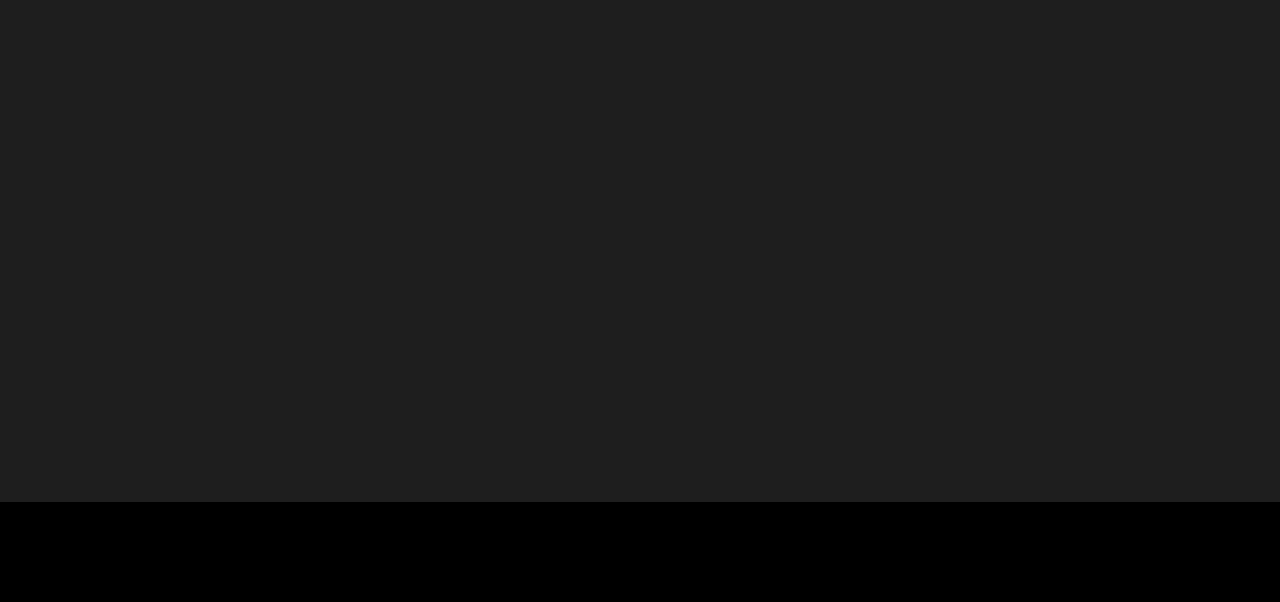
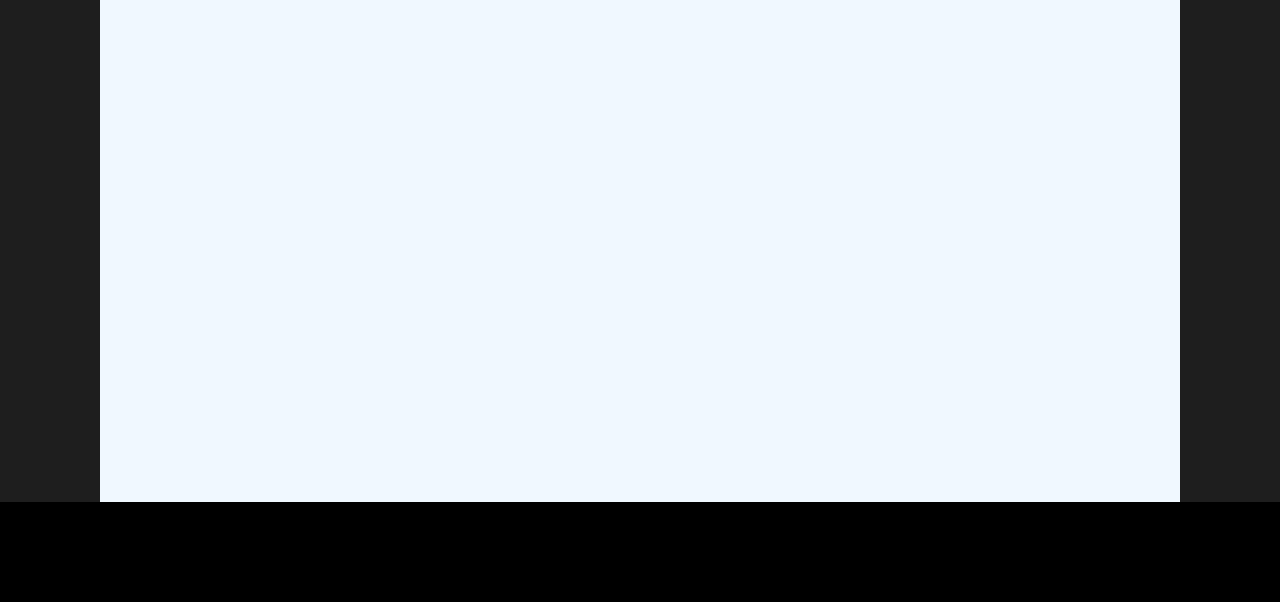
Before and after one commit to SamWebCody/samwebcody.github.io, a plain HTML site: page index.html in a window 1280 px wide. Shown: the part 198-800 px from the top of the page. Drawn offline with Linux system fonts and the light colour scheme.

Commit message:
actualizacion de disribucion css main

```diff
--- a/css/sam.css
+++ b/css/sam.css
@@ -35,10 +35,14 @@ body {
   display: flex;
   flex: 1;
   min-width: 320px;
-  max-width: 1200px;
+  max-width: 1080px;
+  width: 100%;
+  position: relative;
+  margin: 0 auto;
   padding: 40px;
   height: 100%;
   flex-direction: column;
   align-items: center;
   justify-content: flex-start;
+  background-color: aliceblue;
 }
```
